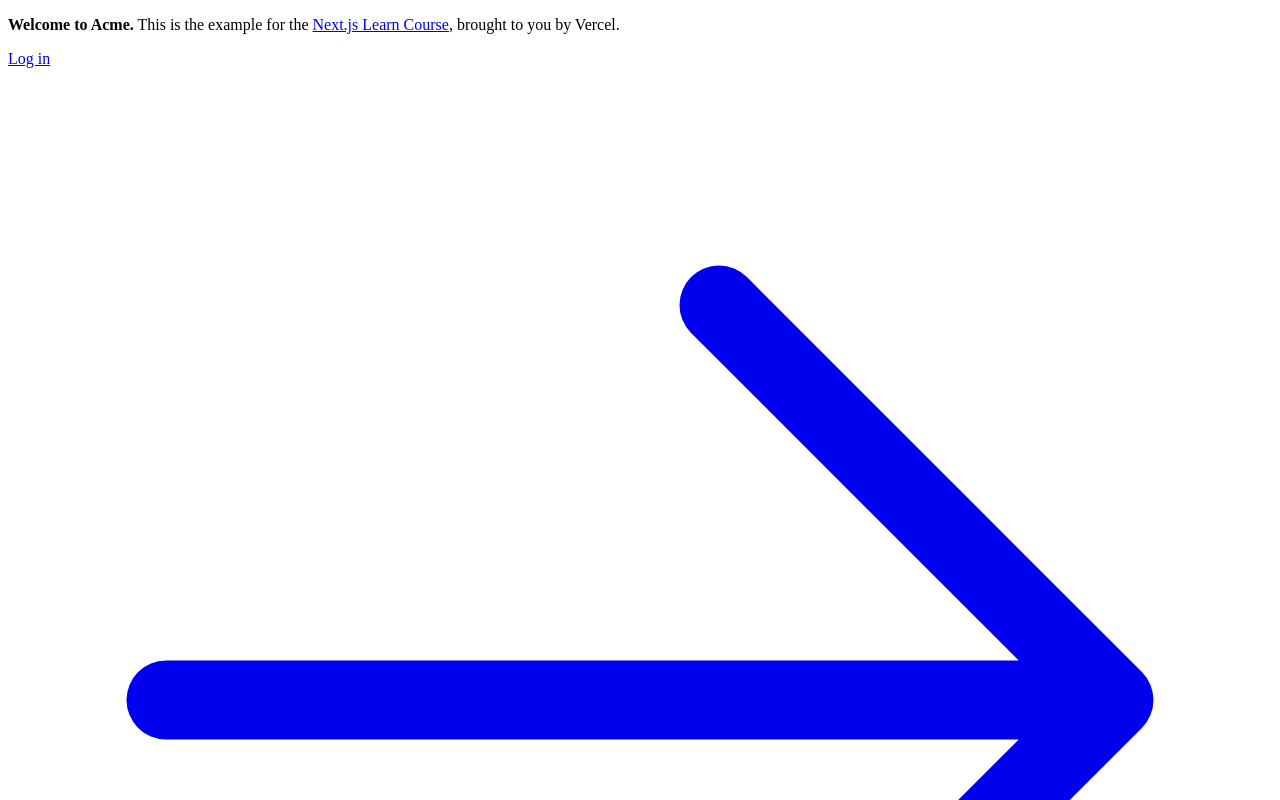
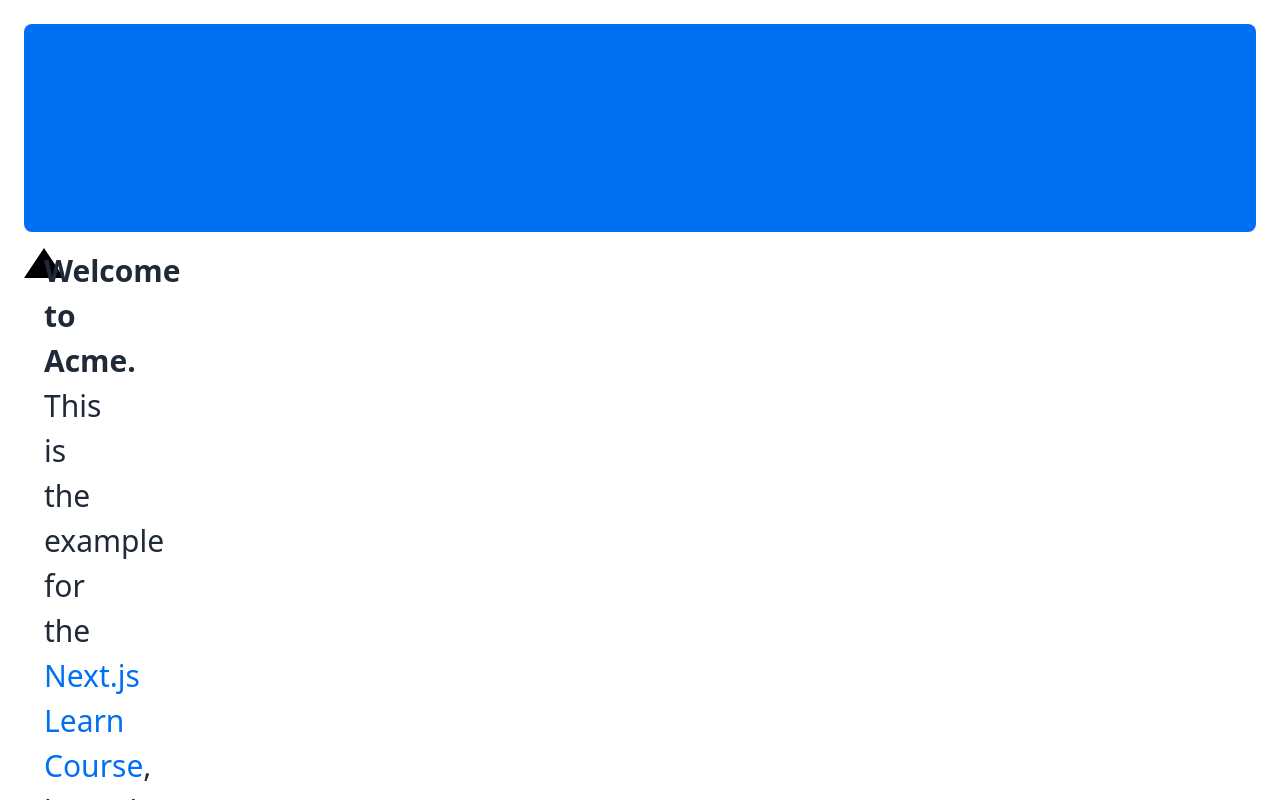
Before and after one commit to samdahboss/next-dashboard, a Next.js app: page / in a window 1280 px wide. Shown: the top 800 px of the page. Built offline with nearby package versions, Linux system fonts and the light colour scheme.

Commit message:
Add global CSS and new shape styles; refactor layout and page components

```diff
--- a/app/layout.tsx
+++ b/app/layout.tsx
@@ -1,3 +1,4 @@
+import '@/app/ui/global.css';
 export default function RootLayout({
   children,
 }: {
--- a/app/page.tsx
+++ b/app/page.tsx
@@ -1,30 +1,32 @@
-import AcmeLogo from '@/app/ui/acme-logo';
-import { ArrowRightIcon } from '@heroicons/react/24/outline';
-import Link from 'next/link';
+import AcmeLogo from "@/app/ui/acme-logo";
+import { ArrowRightIcon } from "@heroicons/react/24/outline";
+import Link from "next/link";
+import styles from "@/app/ui/home.module.css";
 
 export default function Page() {
   return (
-    <main className="flex min-h-screen flex-col p-6">
-      <div className="flex h-20 shrink-0 items-end rounded-lg bg-blue-500 p-4 md:h-52">
+    <main className='flex min-h-screen flex-col p-6'>
+      <div className='flex h-20 shrink-0 items-end rounded-lg bg-blue-500 p-4 md:h-52'>
         {/* <AcmeLogo /> */}
       </div>
-      <div className="mt-4 flex grow flex-col gap-4 md:flex-row">
-        <div className="flex flex-col justify-center gap-6 rounded-lg bg-gray-50 px-6 py-10 md:w-2/5 md:px-20">
+      <div className='mt-4 flex grow flex-col gap-4 md:flex-row'>
+        <div className={styles.shape}>
+          <div className='t border-r-transparent border-b-black' />
           <p className={`text-xl text-gray-800 md:text-3xl md:leading-normal`}>
-            <strong>Welcome to Acme.</strong> This is the example for the{' '}
-            <a href="https://nextjs.org/learn/" className="text-blue-500">
+            <strong>Welcome to Acme.</strong> This is the example for the{" "}
+            <a href='https://nextjs.org/learn/' className='text-blue-500'>
               Next.js Learn Course
             </a>
             , brought to you by Vercel.
           </p>
           <Link
-            href="/login"
-            className="flex items-center gap-5 self-start rounded-lg bg-blue-500 px-6 py-3 text-sm font-medium text-white transition-colors hover:bg-blue-400 md:text-base"
+            href='/login'
+            className='flex items-center gap-5 self-start rounded-lg bg-blue-500 px-6 py-3 text-sm font-medium text-white transition-colors hover:bg-blue-400 md:text-base'
           >
-            <span>Log in</span> <ArrowRightIcon className="w-5 md:w-6" />
+            <span>Log in</span> <ArrowRightIcon className='w-5 md:w-6' />
           </Link>
         </div>
-        <div className="flex items-center justify-center p-6 md:w-3/5 md:px-28 md:py-12">
+        <div className='flex items-center justify-center p-6 md:w-3/5 md:px-28 md:py-12'>
           {/* Add Hero Images Here */}
         </div>
       </div>
--- /dev/null
+++ b/app/ui/home.module.css
@@ -0,0 +1,7 @@
+.shape {
+    height: 0;
+    width: 0;
+    border-bottom: 30px solid black;
+    border-left: 20px solid transparent;
+    border-right: 20px solid transparent;
+  }
```
